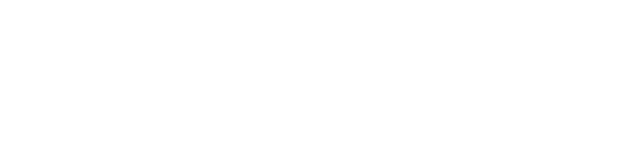
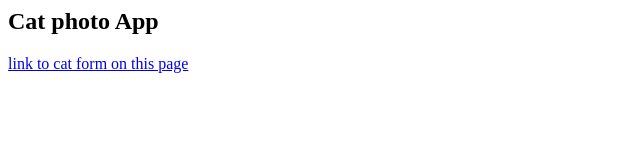
Before and after one commit to knightmoves-schools/003-anchors-Romantrickey-ops, a website: page index.html in a window 1280 px wide. Shown: the whole page, without its empty margins (0-640 px from the left). Drawn offline with Linux system fonts and the light colour scheme.

Commit message:
Update index.html

```diff
--- a/index.html
+++ b/index.html
@@ -1,8 +1,8 @@
 <html>
-    <head>
-
-    </head>
-    <body>
+<h2>Cat photo App</h2>    <head>
+<a href="#catfrom">link to cat form on this page</a>
+ <a href="https://unsplah.com/images/animals/cat"   </head>
+<div id="catform"    <body>
 
     </body>
 </html>
```
